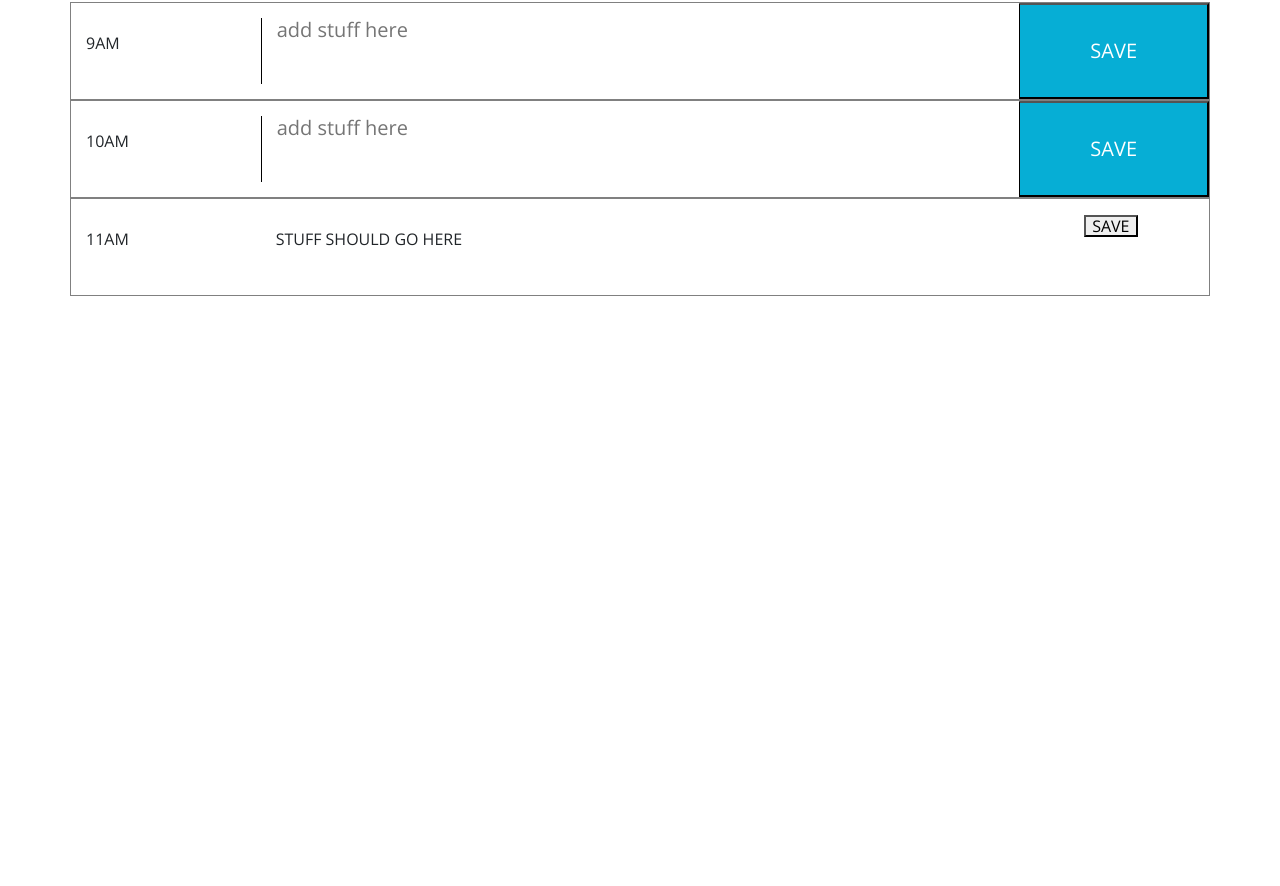
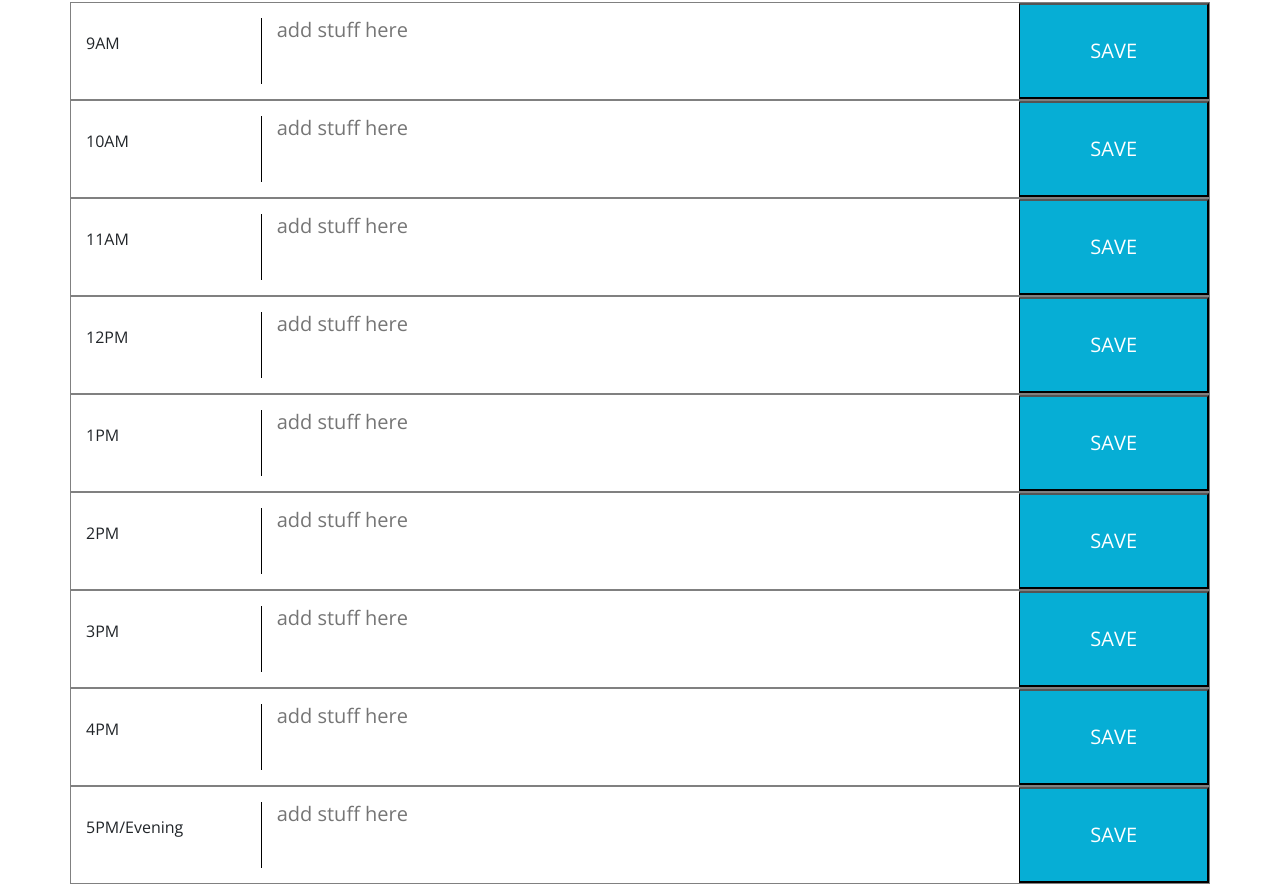
Before and after one commit to cesarsiguencia/show-me-my-schedule, a plain HTML site: page index.html in a window 1280 px wide. Shown: the part 334-1220 px from the top of the page. Before the commit the page ends 800 px from the top, so only its background shows below. Drawn offline with nearby package versions, Linux system fonts and the light colour scheme.

Commit message:
fixing null return for array when local storage doesn't exist, changing data-target attribute to numeric values for HTML

```diff
--- a/Develop/sample.js
+++ b/Develop/sample.js
@@ -3,24 +3,15 @@
 var assignments = []
 var scheduleArea = document.querySelector(".container")
 var hourBoxArea = document.querySelector(".row")
-
 var timeElement = document.querySelector("#currentDay")
-var AM9 = document.querySelector("#one")
-var AM9Btn = document.querySelector("#btn-one")
-var AM10 = document.querySelector("#block-two")
-var AM11 = document.querySelector("#block-three")
-
 
 
 var showTime = function(){
     var time = moment().format('MMMM Do YYYY, h:mm a')
     timeElement.innerHTML = "<p>" + time + "</p>";
-
-
 }
 showTime()
 setInterval(showTime ,10000)
-
 
 
 var loadTasks = function(){
@@ -28,6 +19,11 @@ var loadTasks = function(){
     var saved = JSON.parse(localStorage.getItem("tasks"))
     console.log(saved)
     assignments = saved
+    console.log(assignments)
+
+    if(!assignments){
+        assignments = []
+    }
     console.log(assignments)
 
     assignments.forEach(task => {
@@ -50,30 +46,6 @@ var loadTasks = function(){
         // }
     })
 
-
-
-
-
-
-    // var load9AM = function(){
-
-
-    // }
-
-    // load9AM()
-
-    // var load10AM = function(){
-    //     var time = moment().format('10:00')
-    //     // AM10.innerHTML = "<p>" + time + "</p>";
-    // }
-    // load10AM()
-
-    // var load11AM = function(){
-    //     var time = moment().format('11:00')
-    //     // AM11.innerHTML = "<p>" + time + "</p>";
-    // }
-    // load11AM()
-
 }
 loadTasks()
 
@@ -91,17 +63,6 @@ var saveTasks = function(event){
 
     var pickedBoxAreaId = pickedBoxArea.getAttribute("data-target")
     console.log(pickedBoxAreaId)
-
-    // var pickedBoxTextArea =
-
-
-    // console.log(pickedBoxArea)
-
-
-    // if(pickedTextTarget = )
-
-
-
 
     var taskText = pickedBoxArea.querySelector("textarea").value
     console.log(taskText)
@@ -121,18 +82,6 @@ var saveTasks = function(event){
 }
 
 scheduleArea.addEventListener("click", saveTasks);
-
-// var grabAnswerValue = function(event){
-//     var targetEl = event.target;
-
-//     if(targetEl.matches('.button-style')){
-//         var pickedAnswer = event.target.getAttribute('answer-value')
-//         nextQuestion(pickedAnswer)
-//     }
-// }
-
-// quiz.addEventListener("click", grabAnswerValue)
-
 
 
 // var refreshTasks = function(){
--- a/index.html
+++ b/index.html
@@ -31,43 +31,78 @@
 
     <div id="content-area">
       <div class="container">
-      <!-- Timeblocks go here -->
-        <div class="row" data-target="block-one">
+
+        <div class="row" data-target="0">
           <div class="col-2">
             <p>9AM</p>
           </div>
-
-
           <textarea class="col-8" id="one" placeholder="add stuff here"></textarea>
-
-
-          <button class="saveBtn col-2" id="btn-one" data-target="block-one">SAVE</button>
+          <button class="saveBtn col-2" id="btn-one" data-target="0">SAVE</button>
 
         </div>
 
-        <div class="row" data-target="block-two">
+        <div class="row" data-target="1">
           <div class="col-2">
             <p>10AM</p>
           </div>
-
-          <textarea class="col-8" id="one" placeholder="add stuff here"></textarea>
-
-
-          <button class="saveBtn col-2" id="btn-one" data-target="block-two">SAVE</button>
+          <textarea class="col-8" placeholder="add stuff here"></textarea>
+          <button class="saveBtn col-2" data-target="1">SAVE</button>
         </div>
 
-        <div class="row">
+        <div class="row" data-target="2">
           <div class="col-2">
             <p>11AM</p>
           </div>
+          <textarea class="col-8" placeholder="add stuff here"></textarea>
+          <button class="saveBtn col-2" data-target="2">SAVE</button>
+        </div>
 
-          <div class="col-8" id="block-three">
-            <p>STUFF SHOULD GO HERE</p>
+        <div class="row" data-target="3">
+          <div class="col-2">
+            <p>12PM</p>
           </div>
+          <textarea class="col-8" placeholder="add stuff here"></textarea>
+          <button class="saveBtn col-2" data-target="3">SAVE</button>
+        </div>
 
+        <div class="row" data-target="4">
           <div class="col-2">
-            <button>SAVE</button>
+            <p>1PM</p>
           </div>
+          <textarea class="col-8" placeholder="add stuff here"></textarea>
+          <button class="saveBtn col-2" data-target="4">SAVE</button>
+        </div>
+
+        <div class="row" data-target="5">
+          <div class="col-2">
+            <p>2PM</p>
+          </div>
+          <textarea class="col-8" placeholder="add stuff here"></textarea>
+          <button class="saveBtn col-2" data-target="5">SAVE</button>
+        </div>
+
+        <div class="row" data-target="6">
+          <div class="col-2">
+            <p>3PM</p>
+          </div>
+          <textarea class="col-8" placeholder="add stuff here"></textarea>
+          <button class="saveBtn col-2" data-target="6">SAVE</button>
+        </div>
+
+        <div class="row" data-target="7">
+          <div class="col-2">
+            <p>4PM</p>
+          </div>
+          <textarea class="col-8" placeholder="add stuff here"></textarea>
+          <button class="saveBtn col-2" data-target="7">SAVE</button>
+        </div>
+
+        <div class="row" data-target="8">
+          <div class="col-2">
+            <p>5PM/Evening</p>
+          </div>
+          <textarea class="col-8" placeholder="add stuff here"></textarea>
+          <button class="saveBtn col-2" data-target="8">SAVE</button>
         </div>
       </div>
 
```
